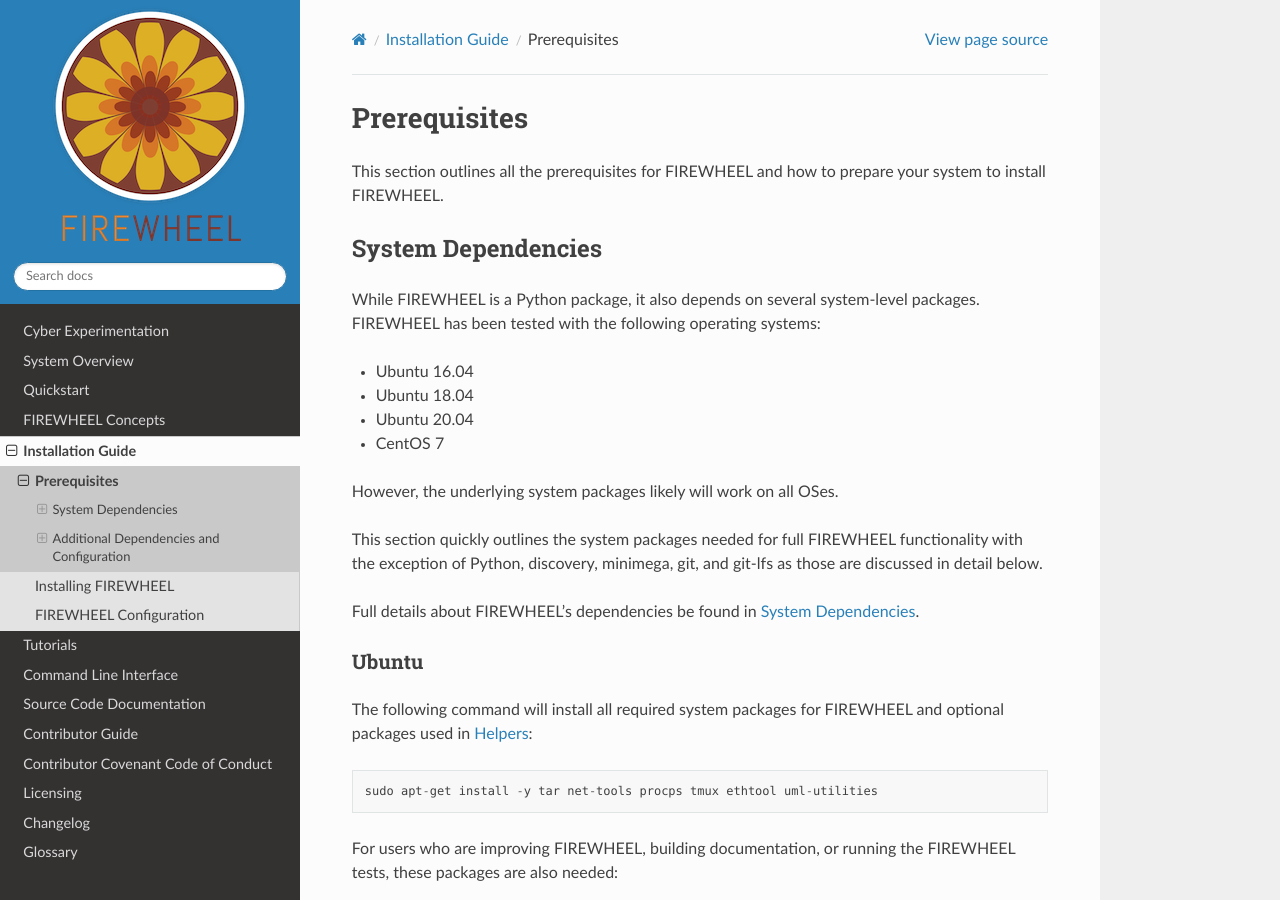
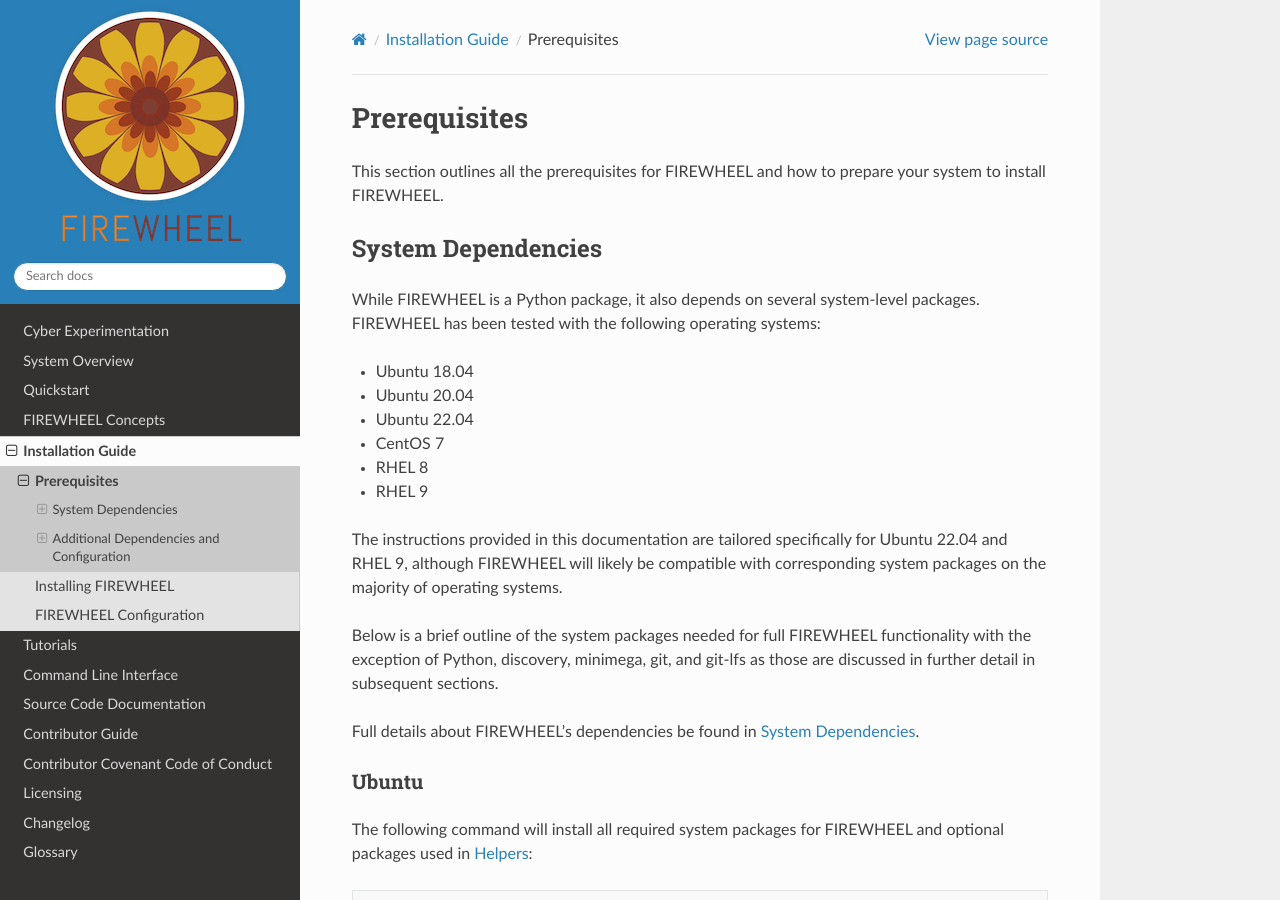
Before and after one commit to sdelliot/firewheel, a Sphinx documentation site: the page built from docs/source/install/prereqs.rst, in a window 1280 px wide and 900 px high. Built offline with Sphinx 7.4.7 and the Read the Docs theme 3.1.0, drawn with Linux system fonts in a browser that asks for light colours; pages that are not in the unit, such as notebooks, are missing from menus; the version number could not be read and is left out.

Commit message:
Update documentation with minor changes (#56)
This provides a few minor updates to the docs.

1. I clarify that the `PYTHON_BIN` environment variable is the
executable (which may be either a path or a symlink). I think this
wording might be better, because just giving `python3` (assuming that
it's being run in a virtual environment) doesn't strike me as a path.
2. It appears that `libenchant-dev` has been superseded by
`libenchant-2-dev` and is accessible with that new name in the relevant
Ubuntu repositories. (Similar for Fedora-based OSs and `enchant2-devel`
and `enchant-devel`.)

```diff
--- a/docs/source/install/install.rst
+++ b/docs/source/install/install.rst
@@ -91,7 +91,7 @@
 
 .. envvar:: PYTHON_BIN
 
-    :description: The path to the Python interpreter.
+    :description: The Python interpreter executable (a path or symlink).
     :default: ``python3``
 
 .. envvar:: PIP_ARGS
--- a/docs/source/install/prereqs.rst
+++ b/docs/source/install/prereqs.rst
@@ -13,7 +13,7 @@
    :start-after: dependencies-inclusion-marker
    :end-before: dependencies-inclusion-stop
 
-This section quickly outlines the system packages needed for full FIREWHEEL functionality with the exception of Python, discovery, minimega, git, and git-lfs as those are discussed in detail below.
+Below is a brief outline of the system packages needed for full FIREWHEEL functionality with the exception of Python, discovery, minimega, git, and git-lfs as those are discussed in further detail in subsequent sections.
 
 Full details about FIREWHEEL's dependencies be found in :ref:`firewheel-dependencies`.
 
@@ -25,7 +25,7 @@
 
 For users who are improving FIREWHEEL, building documentation, or running the FIREWHEEL tests, these packages are also needed::
 
-    sudo apt-get install -y graphviz texlive-latex-recommended texlive-fonts-recommended texlive-latex-extra latexmk libenchant-dev
+    sudo apt-get install -y graphviz texlive-latex-recommended texlive-fonts-recommended texlive-latex-extra latexmk libenchant-2-dev
 
 CentOS
 ------
--- a/docs/source/install/prereqs/dependencies.rst
+++ b/docs/source/install/prereqs/dependencies.rst
@@ -10,12 +10,14 @@
 While FIREWHEEL is a Python package, it also depends on several system-level packages.
 FIREWHEEL has been tested with the following operating systems:
 
-* Ubuntu 16.04
 * Ubuntu 18.04
 * Ubuntu 20.04
+* Ubuntu 22.04
 * CentOS 7
+* RHEL 8
+* RHEL 9
 
-However, the underlying system packages likely will work on all OSes.
+The instructions provided in this documentation are tailored specifically for Ubuntu 22.04 and RHEL 9, although FIREWHEEL will likely be compatible with corresponding system packages on the majority of operating systems.
 
 .. dependencies-inclusion-stop
 
```
Also changed, not shown: other parts of docs/source/install/prereqs/dependencies.rst (+2 -2 lines).
